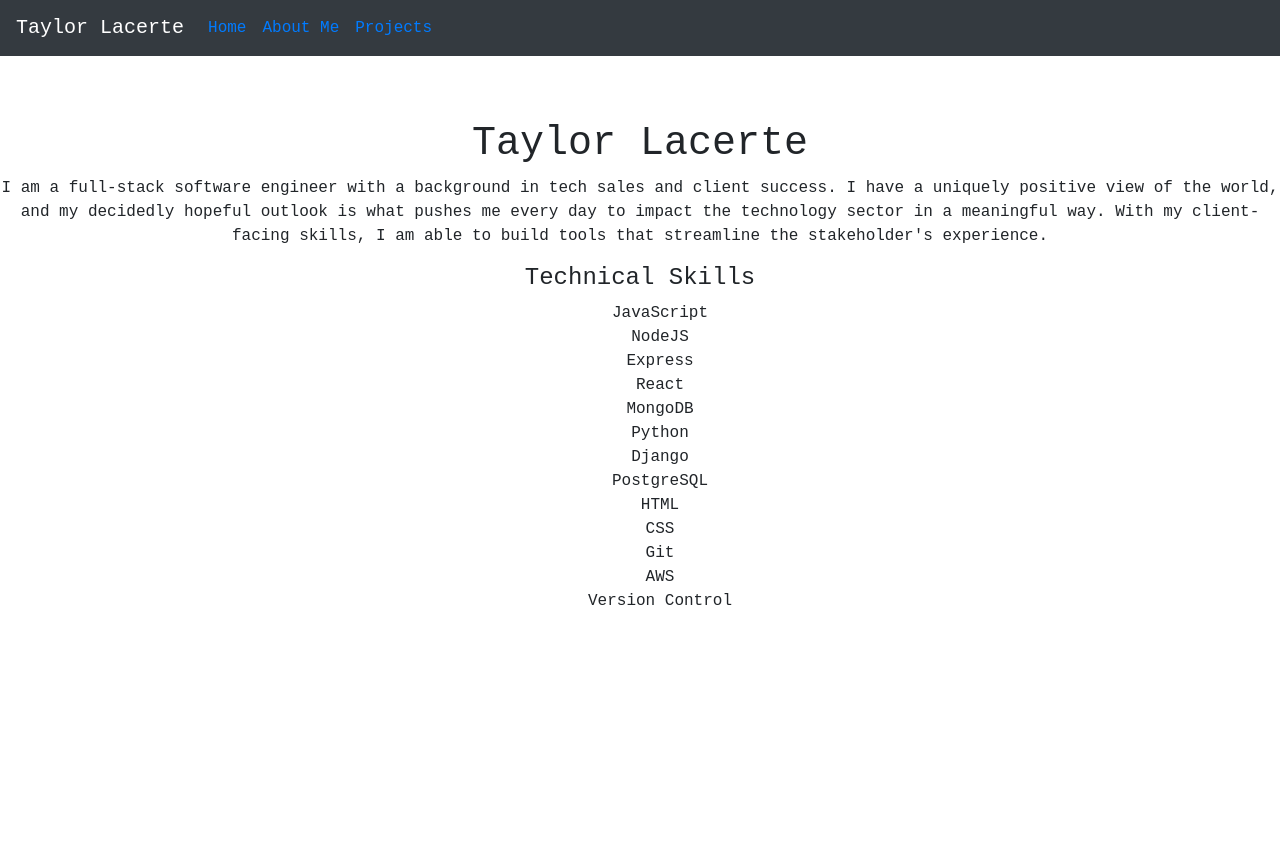
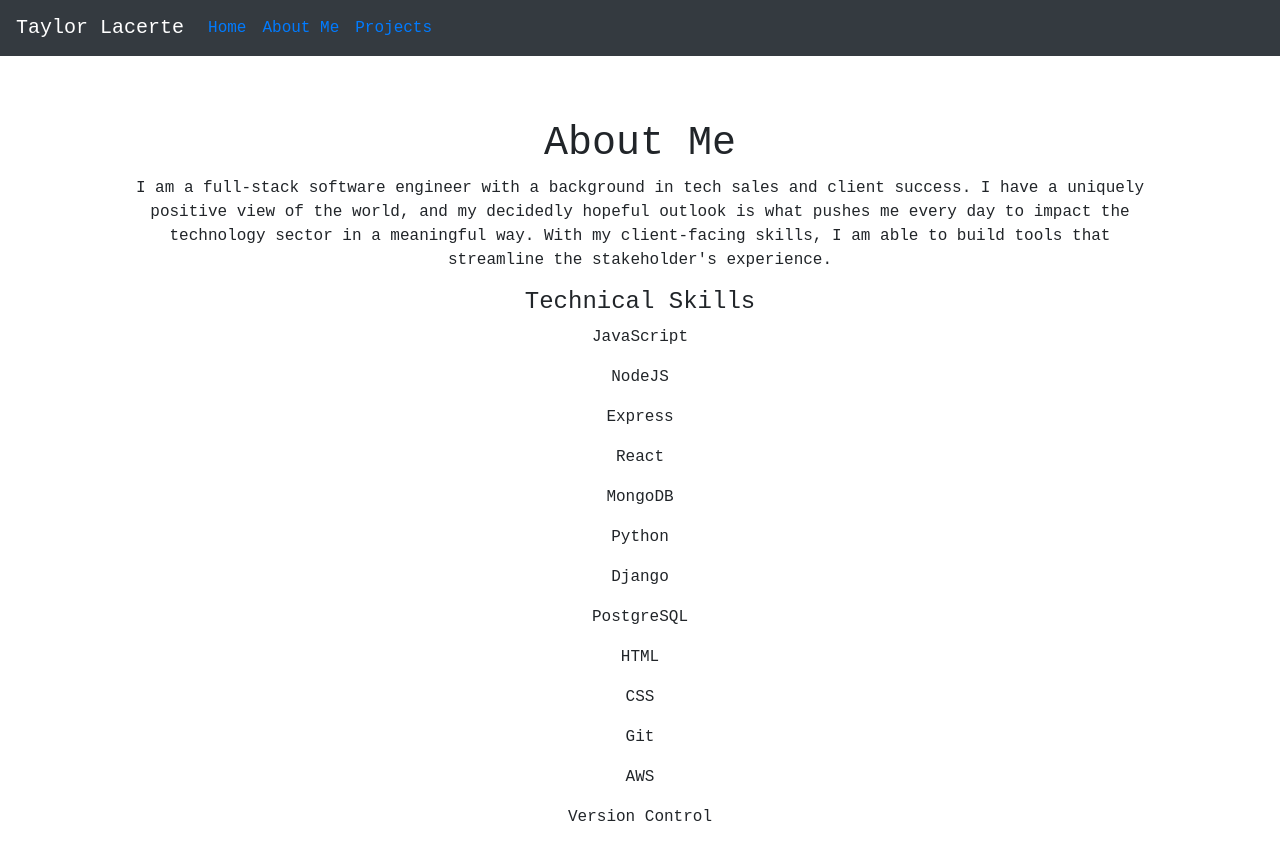
Before and after one commit to tlacerte/Portfolio, a React (Create React App) app: page /about in a window 1280 px wide. Shown: the top 860 px of the page. Before the commit the page ends 800 px from the top, so only its background shows below. Built offline with nearby package versions, Linux system fonts and the light colour scheme.

Commit message:
projects folder

```diff
--- a/src/App.css
+++ b/src/App.css
@@ -47,6 +47,10 @@
   box-shadow: 0 4px 8px 0 rgba(0, 0, 0, 0.2), 0 6px 20px 0 rgba(0, 0, 0, 0.19);
 }
 
+.AboutMe {
+  margin: 15vmin;
+}
+
 .skills-list {
   list-style-type: none;
 }
--- a/src/components/AboutMe.jsx
+++ b/src/components/AboutMe.jsx
@@ -3,24 +3,24 @@ import React from 'react'
 const AboutMe = () => {
     return (
         <div className="AboutMe">
-            <h1>Taylor Lacerte</h1>
+            <h1>About Me</h1>
             <p>I am a full-stack software engineer with a background in tech sales and client success. I have a uniquely positive view of the world, and my decidedly hopeful outlook is what pushes me every day to impact the technology sector in a meaningful way. With my client-facing skills, I am able to build tools that streamline the stakeholder's experience. </p>
             <h4>Technical Skills</h4>
-            <ul className="skills-list">
-                <li>JavaScript</li>
-                <li>NodeJS</li>
-                <li>Express</li>
-                <li>React</li>
-                <li>MongoDB</li>
-                <li>Python</li>
-                <li>Django</li>
-                <li>PostgreSQL</li>
-                <li>HTML</li>
-                <li>CSS</li>
-                <li>Git</li>
-                <li>AWS</li>
-                <li>Version Control</li>
-            </ul>
+            <div className="skills-list">
+                <p>JavaScript</p>
+                <p>NodeJS</p>
+                <p>Express</p>
+                <p>React</p>
+                <p>MongoDB</p>
+                <p>Python</p>
+                <p>Django</p>
+                <p>PostgreSQL</p>
+                <p>HTML</p>
+                <p>CSS</p>
+                <p>Git</p>
+                <p>AWS</p>
+                <p>Version Control</p>
+            </div>
         </div>
     )
 }
--- /dev/null
+++ b/src/components/Projects/Projects.jsx
@@ -0,0 +1 @@
+import React from 'react'
```
